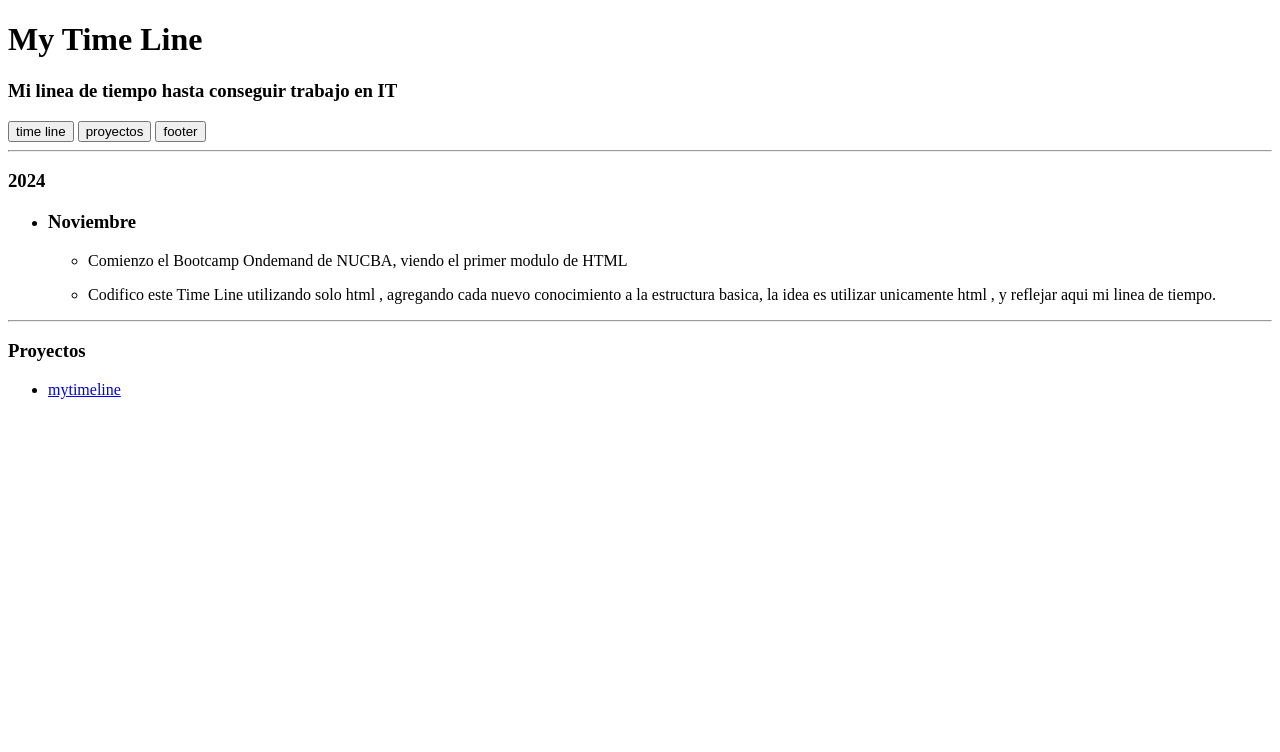
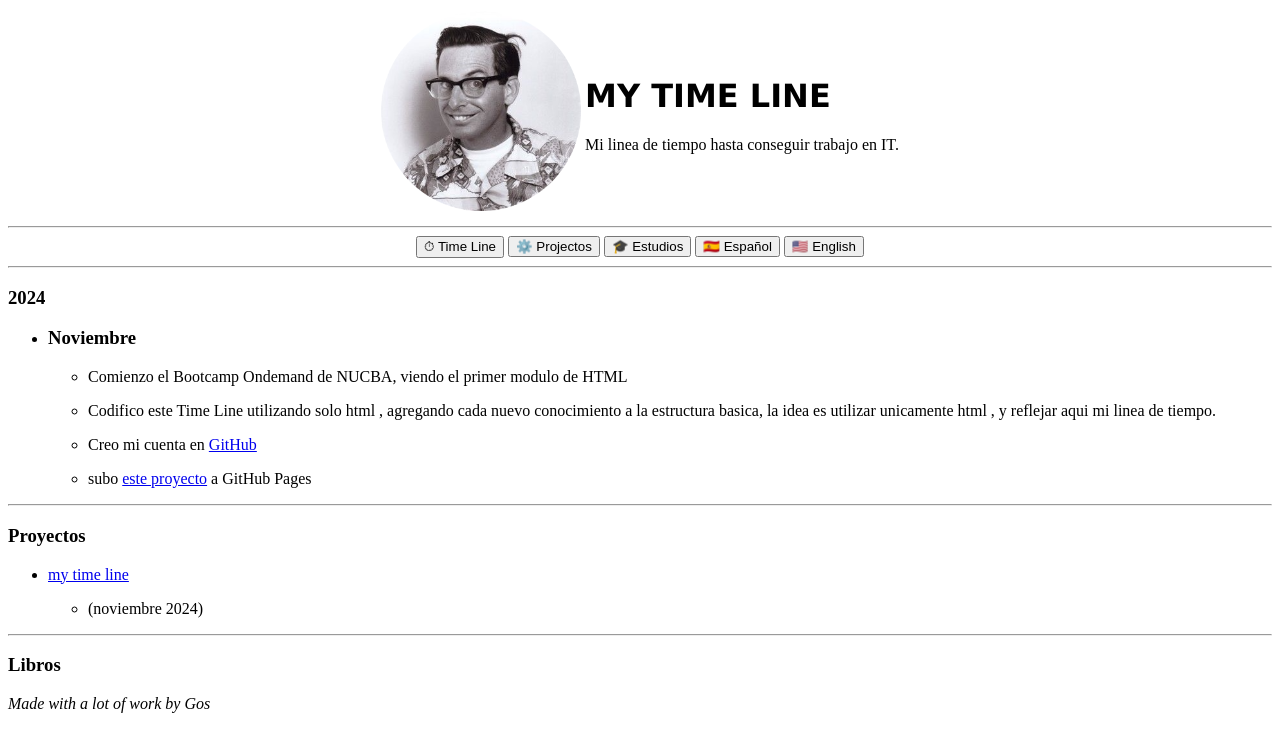
Before and after one commit to goscodes/mytimeline, a plain HTML site: page index.html in a window 1280 px wide. Drawn offline with Linux system fonts and the light colour scheme.

Commit message:
update 1

```diff
--- a/index.html
+++ b/index.html
@@ -6,15 +6,38 @@
     <title>my time line</title>
   </head>
   <body>
+    <header>
+      <table align="center">
+        <tr>
+            <!-- Columna de la foto -->
+            <td>
+                <img src="./img/profile.png" alt="Foto" width="200px">
+            </td>
+            <!-- Columna del texto -->
+            <td>
+              <font face="Verdana"><h1> MY TIME LINE</h1></font>
+
+                <p>Mi linea de tiempo hasta conseguir trabajo en IT.</p>
+            </td>
+        </tr>
+    </table>
+    <HR></HR>
+       <!--<h1>🧑🏻‍💻 My Time Line</h1>
+        <h3>Mi linea de tiempo hasta conseguir trabajo en IT</h3>-->
+        <nav align="center">
+          <a href="#"><button>⏱ Time Line</button></a>
+
+          <a href="#projects"><button>⚙️ Projectos</button></a>
+
+          <a href="#"><button>🎓 Estudios</button></a>
+
+          <a href="./index.html"><button>🇪🇸 Español</button></a>
+
+          <a href="./english.html"><button>🇺🇸 English</button></a>
+        </nav>
+    </header>
     <main>
-      <h1>My Time Line</h1>
-      <h3>Mi linea de tiempo hasta conseguir trabajo en IT</h3>
 
-      <nav>
-        <button><a href="#"></a>time line</button>
-        <button>proyectos</button>
-        <button><a href=""></a>footer</button>
-      </nav>
 
       <hr />
       <section>
@@ -36,6 +59,10 @@
             unicamente html , y reflejar aqui mi linea de tiempo.
 
     </li>
+    <li><p>Creo mi cuenta en <a href="https://github.com/goscodes">GitHub</a></p></li>
+    <li>
+      <p>subo <a href="https://goscodes.github.io/mytimeline/">este proyecto</a> a GitHub Pages</p>
+    </li>
 
 </ul>
 
@@ -44,15 +71,26 @@
       </section>
       <hr>
       <section>
-        <h3>Proyectos</h3>
+        <h3 id="proyectos">Proyectos</h3>
        <ul>
         <li>
-            <a href="https://goscodes.github.io/mytimeline/" target="_blank">mytimeline</a>
+            <a href="https://goscodes.github.io/mytimeline/" target="_blank">my time line</a>
+            <ul>           <li> <p>(noviembre 2024)</p></li>
+            </ul>
         </li>
        </ul>
 
       </section>
-      <footer></footer>
+      <hr>
+      <section>
+        <h3>
+          Libros
+        </h3>
+      </section>
+
     </main>
+    <footer>
+      <p><cite>Made with a lot of work by Gos</cite></p>
+    </footer>
   </body>
 </html>
```
Also changed, not shown: english.html (added, +92 -0 lines), img/profile.png (added).
